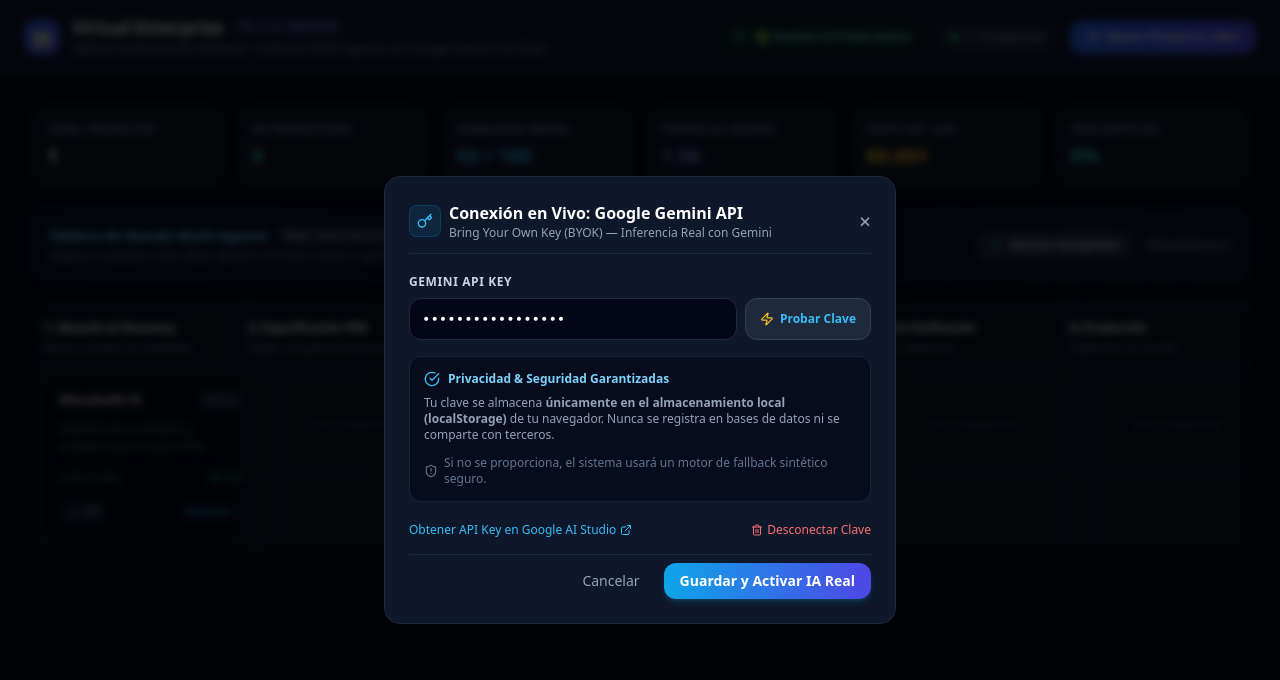
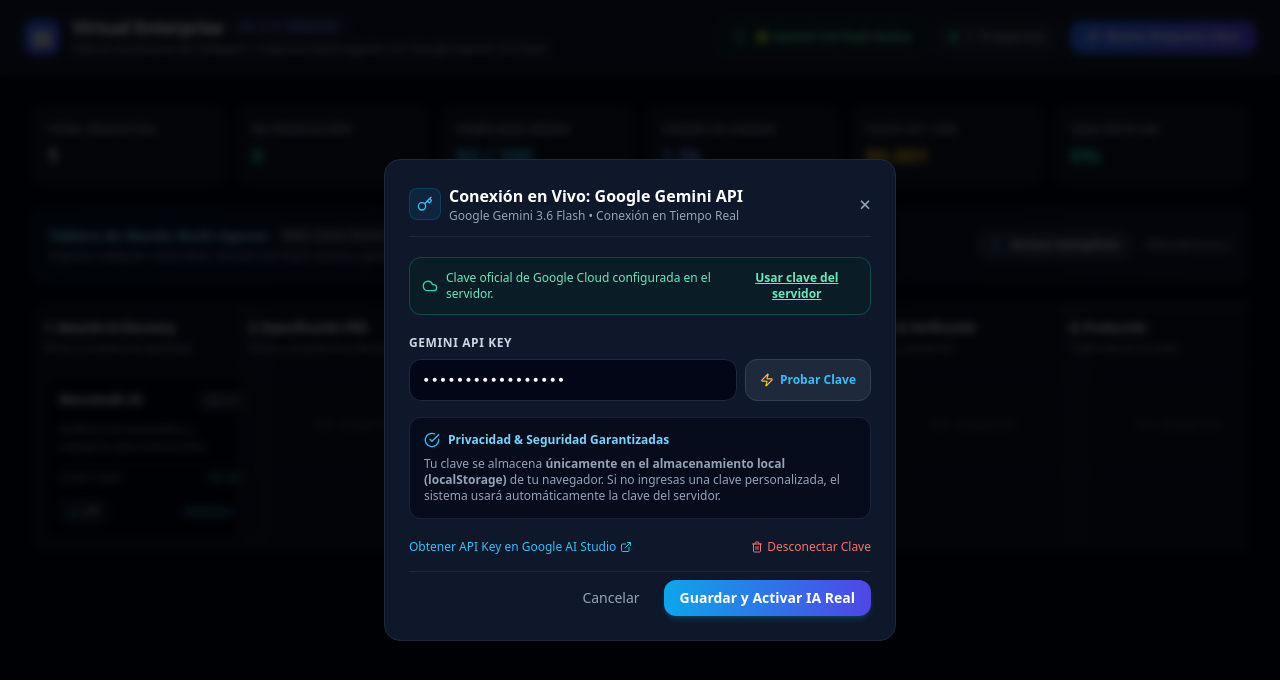
Before and after one commit to ClaudioCeppi83/virtual-enterprise, a Next.js app: page / in a window 1280 px wide. Both pictures are taken after a click on the button "🟢 Gemini 3.8 Flash Activo". Shown: the top 680 px of the page. Built offline with nearby package versions, Linux system fonts and the light colour scheme; no server answers.

Commit message:
fix(modal): add server key detection and update model targeting in UI

```diff
--- a/src/components/dashboard/ApiKeyModal.tsx
+++ b/src/components/dashboard/ApiKeyModal.tsx
@@ -1,7 +1,7 @@
 "use client";
 
 import React, { useState, useEffect } from "react";
-import { Key, CheckCircle, ShieldAlert, ExternalLink, Trash2, Zap, RefreshCw, AlertTriangle } from "lucide-react";
+import { Key, CheckCircle, ShieldAlert, ExternalLink, Trash2, Zap, RefreshCw, AlertTriangle, Cloud } from "lucide-react";
 
 interface ApiKeyModalProps {
   isOpen: boolean;
@@ -19,8 +19,16 @@
   const [apiKey, setApiKey] = useState("");
   const [testStatus, setTestStatus] = useState<"idle" | "testing" | "success" | "error">("idle");
   const [testFeedback, setTestFeedback] = useState<string | null>(null);
+  const [hasServerKey, setHasServerKey] = useState(false);
 
   useEffect(() => {
+    fetch("/api/config")
+      .then((res) => res.json())
+      .then((data) => {
+        if (data.hasServerKey) setHasServerKey(true);
+      })
+      .catch(() => {});
+
     setApiKey(currentKey || "");
     setTestStatus("idle");
     setTestFeedback(null);
@@ -30,29 +38,30 @@
 
   const handleTestKey = async () => {
     const keyToTest = apiKey.trim();
-    if (!keyToTest) {
+    if (!keyToTest && !hasServerKey) {
       setTestStatus("error");
       setTestFeedback("Por favor ingresa una clave antes de probar.");
       return;
     }
 
     setTestStatus("testing");
-    setTestFeedback("Conectando con Google AI Studio...");
+    setTestFeedback("Conectando con Google Gemini API (gemini-3.6-flash)...");
 
     try {
+      const headers: Record<string, string> = { "Content-Type": "application/json" };
+      if (keyToTest) {
+        headers["x-gemini-api-key"] = keyToTest;
+      }
       const res = await fetch("/api/test-gemini", {
         method: "POST",
-        headers: {
-          "Content-Type": "application/json",
-          "x-gemini-api-key": keyToTest,
-        },
+        headers,
       });
 
       const data = await res.json();
 
       if (data.success) {
         setTestStatus("success");
-        setTestFeedback("✅ ¡Conexión Exitosa! Tu clave de Google AI Studio está activa y funcionando.");
+        setTestFeedback(`✅ ¡Conexión Exitosa! Google Gemini respondió en vivo (${data.tokensUsed} tokens procesados).`);
       } else {
         setTestStatus("error");
         setTestFeedback(`❌ Google respondió: ${data.error || "Clave no válida o sin permisos"}`);
@@ -77,6 +86,13 @@
     onClose();
   };
 
+  const handleUseServerKey = () => {
+    onSaveKey("");
+    setApiKey("");
+    setTestStatus("idle");
+    setTestFeedback("Usando clave activa de Google Cloud configurada en el servidor.");
+  };
+
   return (
     <div className="fixed inset-0 z-50 bg-black/75 backdrop-blur-sm flex items-center justify-center p-4">
       <div className="bg-slate-900 border border-slate-800 rounded-2xl max-w-lg w-full p-6 space-y-5 shadow-2xl text-slate-100 animate-in fade-in zoom-in-95 duration-150">
@@ -87,7 +103,7 @@
             </div>
             <div>
               <h3 className="text-base font-bold text-white">Conexión en Vivo: Google Gemini API</h3>
-              <p className="text-xs text-slate-400">Bring Your Own Key (BYOK) — Inferencia Real con Gemini</p>
+              <p className="text-xs text-slate-400">Google Gemini 3.6 Flash • Conexión en Tiempo Real</p>
             </div>
           </div>
           <button
@@ -99,6 +115,24 @@
           </button>
         </div>
 
+        {hasServerKey && (
+          <div className="p-3 rounded-xl bg-emerald-950/30 border border-emerald-500/30 flex items-center justify-between text-xs text-emerald-300">
+            <div className="flex items-center gap-2">
+              <Cloud className="w-4 h-4 text-emerald-400 shrink-0" />
+              <span>Clave oficial de Google Cloud configurada en el servidor.</span>
+            </div>
+            {apiKey && (
+              <button
+                type="button"
+                onClick={handleUseServerKey}
+                className="underline hover:text-white font-semibold ml-2"
+              >
+                Usar clave del servidor
+              </button>
+            )}
+          </div>
+        )}
+
         <form onSubmit={handleSave} className="space-y-4">
           <div>
             <label className="block text-xs font-semibold text-slate-300 uppercase tracking-wider mb-2">
@@ -107,7 +141,7 @@
             <div className="flex gap-2">
               <input
                 type="password"
-                placeholder="AIzaSy..."
+                placeholder={hasServerKey ? "Clave del servidor activa (o ingresa una personalizada)..." : "AIzaSy..."}
                 value={apiKey}
                 onChange={(e) => {
                   setApiKey(e.target.value);
@@ -119,7 +153,7 @@
               <button
                 type="button"
                 onClick={handleTestKey}
-                disabled={testStatus === "testing" || !apiKey.trim()}
+                disabled={testStatus === "testing"}
                 className="px-3.5 py-2.5 bg-slate-800 hover:bg-slate-700 disabled:opacity-50 text-sky-400 border border-slate-700 rounded-xl text-xs font-semibold flex items-center gap-1.5 transition-colors shrink-0"
               >
                 {testStatus === "testing" ? (
@@ -161,12 +195,8 @@
               <span>Privacidad & Seguridad Garantizadas</span>
             </div>
             <p>
-              Tu clave se almacena <strong>únicamente en el almacenamiento local (localStorage)</strong> de tu navegador. Nunca se registra en bases de datos ni se comparte con terceros.
+              Tu clave se almacena <strong>únicamente en el almacenamiento local (localStorage)</strong> de tu navegador. Si no ingresas una clave personalizada, el sistema usará automáticamente la clave del servidor.
             </p>
-            <div className="pt-1 flex items-center gap-1.5 text-slate-500">
-              <ShieldAlert className="w-3.5 h-3.5 shrink-0" />
-              <span>Si no se proporciona, el sistema usará un motor de fallback sintético seguro.</span>
-            </div>
           </div>
 
           <div className="pt-1 flex items-center justify-between text-xs">
```
